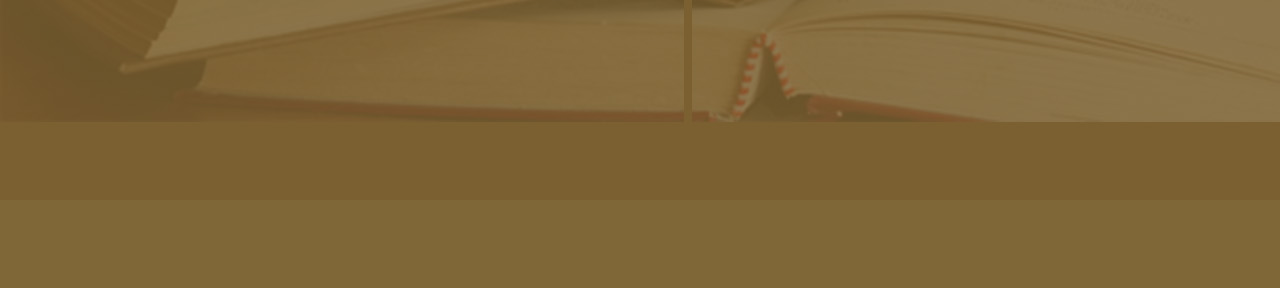
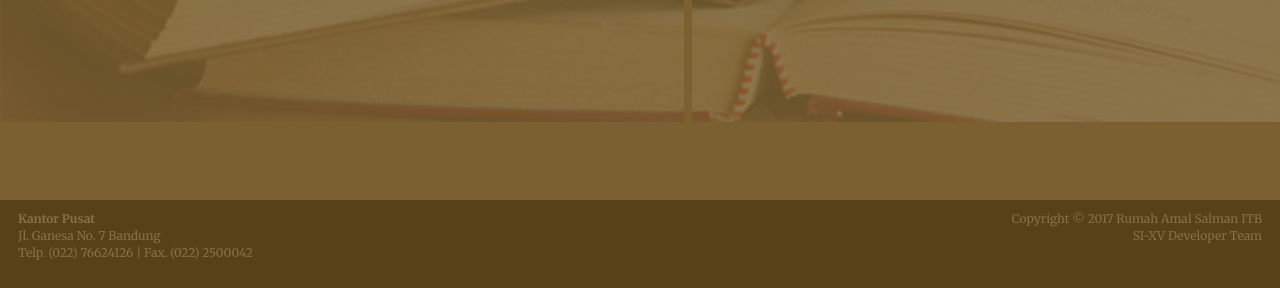
Before and after one commit to FairuzAP/SI_Prototype_RASI, a Django app: page / in a window 1280 px wide. Shown: the part 2575-2863 px from the top of the page. Before the commit the page ends 2697 px from the top, so only its background shows below. Run offline with Django 3.2, Linux system fonts and the light colour scheme; data that the repository does not hold is empty; some libraries are stand-ins or nearby versions.

Commit message:
add footer

```diff
--- a/sumbangan/static/css/creative.css
+++ b/sumbangan/static/css/creative.css
@@ -15,6 +15,16 @@
 .rekapDana {
   background-image: url('../img/rekapdanaBG.jpg');
   height: 100%;
+}
+footer {
+  background-color:  #584119;
+  padding-top: 10px;
+  padding-left: 18px;
+  padding-right: 18px;
+  height: 11%;
+  font-size: 12px;
+  width: 100%;
+  color: #886f45;
 }
 
  /* Bordered form */
@@ -111,6 +121,10 @@ input[type=radio] {
 .textfotokondisi {
   color: #fff;
 
+}
+.tableFooter {
+  width: 100%;
+  text-align: left;
 }
 /* Set a style for all buttons */
 button {
--- a/sumbangan/templates/index.html
+++ b/sumbangan/templates/index.html
@@ -198,6 +198,23 @@
         </div>
     </section>
 
+    <footer>
+
+        <table class="tableFooter">
+            <tr>
+                <td><b>Kantor Pusat</b></td>
+                <td style="text-align: right;">Copyright &copy; 2017 Rumah Amal Salman ITB</td>
+            </tr>
+            <tr>
+                <td>Jl. Ganesa No. 7 Bandung</td>
+                <td style="text-align: right">SI-XV Developer Team</td>
+            </tr>
+            <tr>
+                <td>Telp. (022) 76624126 | Fax. (022) 2500042</td>
+            </tr>
+        </table>
+    </footer>
+
     <!-- jQuery -->
     <script src="{% static 'vendor/jquery/jquery.min.js' %}"></script>
 
```
